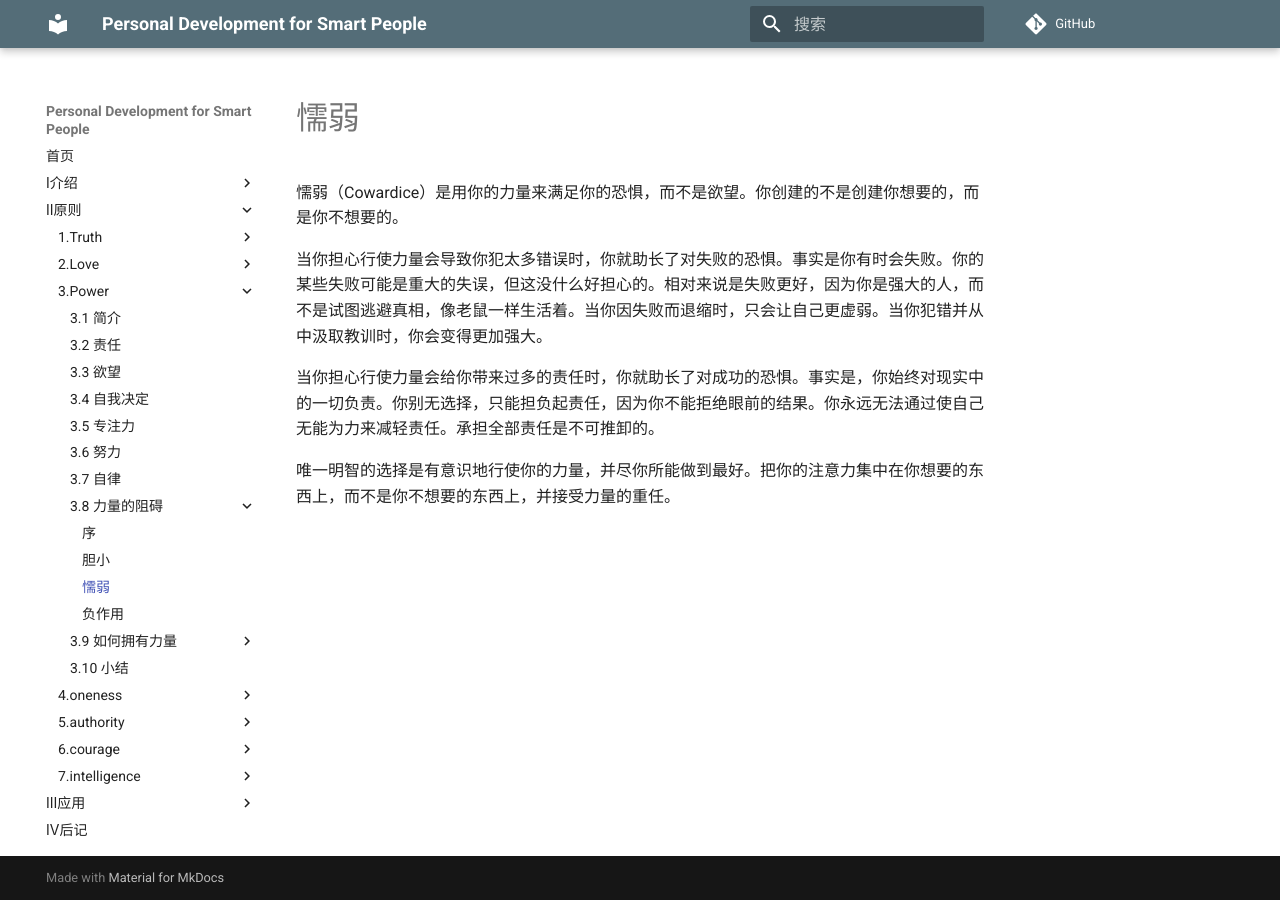
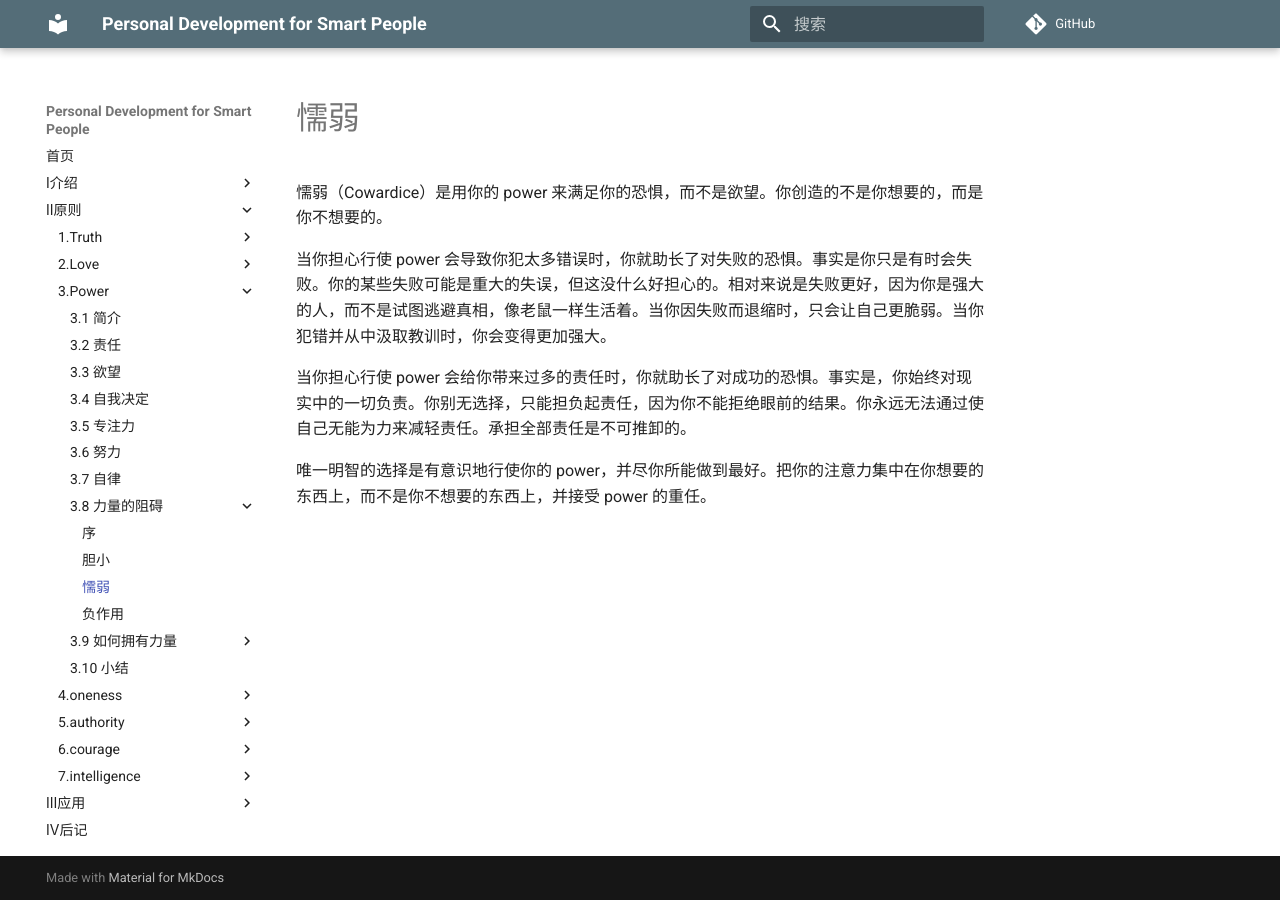
Before and after one commit to wtsnwei/pdsp, an MkDocs documentation site: the page built from docs/2.Principles/03.power/09.cowardice.md, in a window 1280 px wide. Built offline with MkDocs 1.6.1 and Material for MkDocs 9.7.7, drawn with Linux system fonts in a browser that asks for light colours; comment, search, counter and statistics services are not loaded.

Commit message:
修正语句

```diff
--- a/docs/2.Principles/03.power/09.cowardice.md
+++ b/docs/2.Principles/03.power/09.cowardice.md
@@ -3,10 +3,10 @@ title:    Cowardice
 date:     2021-03-06
 ---
 
-懦弱（Cowardice）是用你的力量来满足你的恐惧，而不是欲望。你创建的不是创建你想要的，而是你不想要的。
+懦弱（Cowardice）是用你的 power 来满足你的恐惧，而不是欲望。你创造的不是你想要的，而是你不想要的。
 
-当你担心行使力量会导致你犯太多错误时，你就助长了对失败的恐惧。事实是你有时会失败。你的某些失败可能是重大的失误，但这没什么好担心的。相对来说是失败更好，因为你是强大的人，而不是试图逃避真相，像老鼠一样生活着。当你因失败而退缩时，只会让自己更虚弱。当你犯错并从中汲取教训时，你会变得更加强大。
+当你担心行使 power 会导致你犯太多错误时，你就助长了对失败的恐惧。事实是你只是有时会失败。你的某些失败可能是重大的失误，但这没什么好担心的。相对来说是失败更好，因为你是强大的人，而不是试图逃避真相，像老鼠一样生活着。当你因失败而退缩时，只会让自己更脆弱。当你犯错并从中汲取教训时，你会变得更加强大。
 
-当你担心行使力量会给你带来过多的责任时，你就助长了对成功的恐惧。事实是，你始终对现实中的一切负责。你别无选择，只能担负起责任，因为你不能拒绝眼前的结果。你永远无法通过使自己无能为力来减轻责任。承担全部责任是不可推卸的。
+当你担心行使 power 会给你带来过多的责任时，你就助长了对成功的恐惧。事实是，你始终对现实中的一切负责。你别无选择，只能担负起责任，因为你不能拒绝眼前的结果。你永远无法通过使自己无能为力来减轻责任。承担全部责任是不可推卸的。
 
-唯一明智的选择是有意识地行使你的力量，并尽你所能做到最好。把你的注意力集中在你想要的东西上，而不是你不想要的东西上，并接受力量的重任。
+唯一明智的选择是有意识地行使你的 power，并尽你所能做到最好。把你的注意力集中在你想要的东西上，而不是你不想要的东西上，并接受 power 的重任。
```
